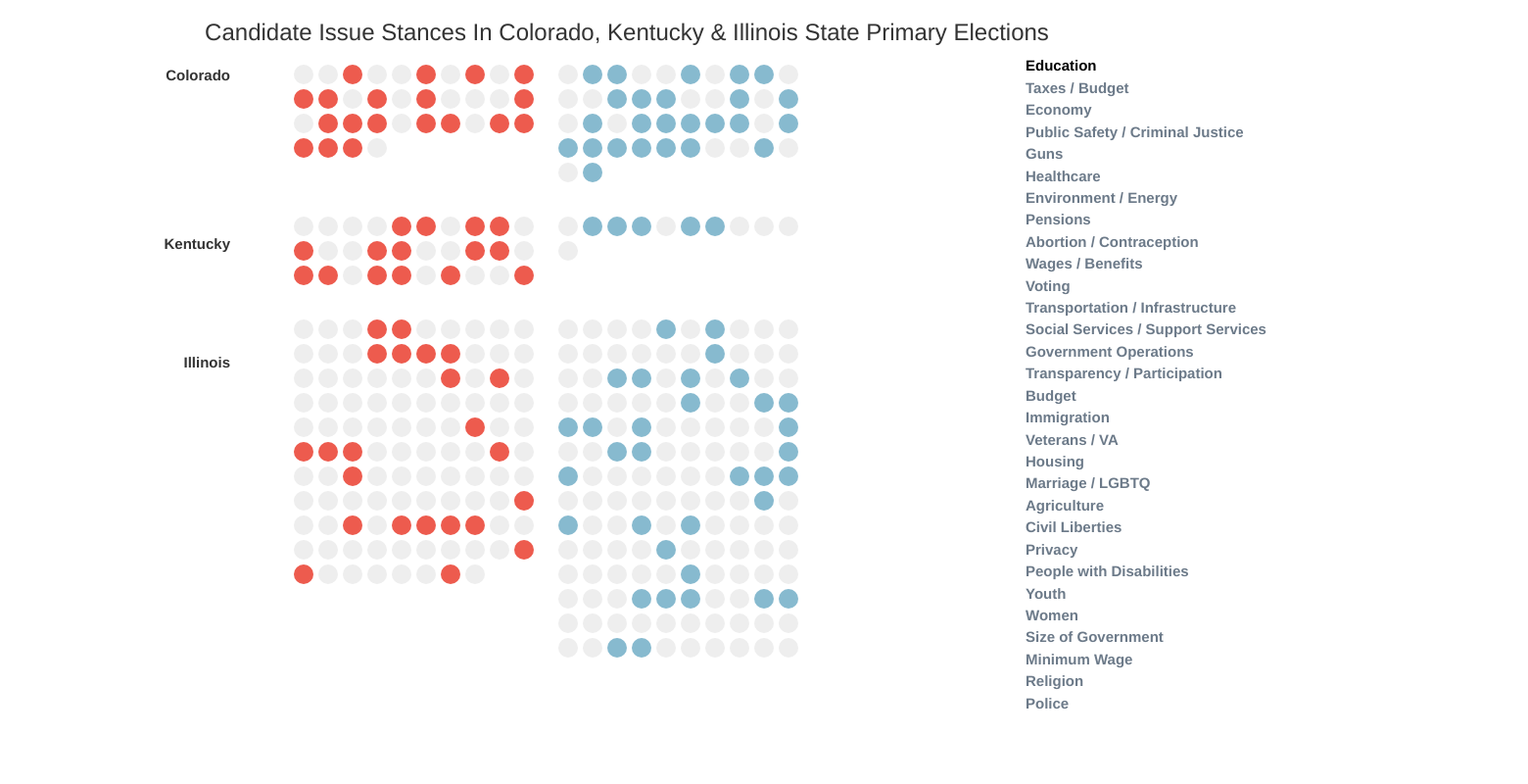
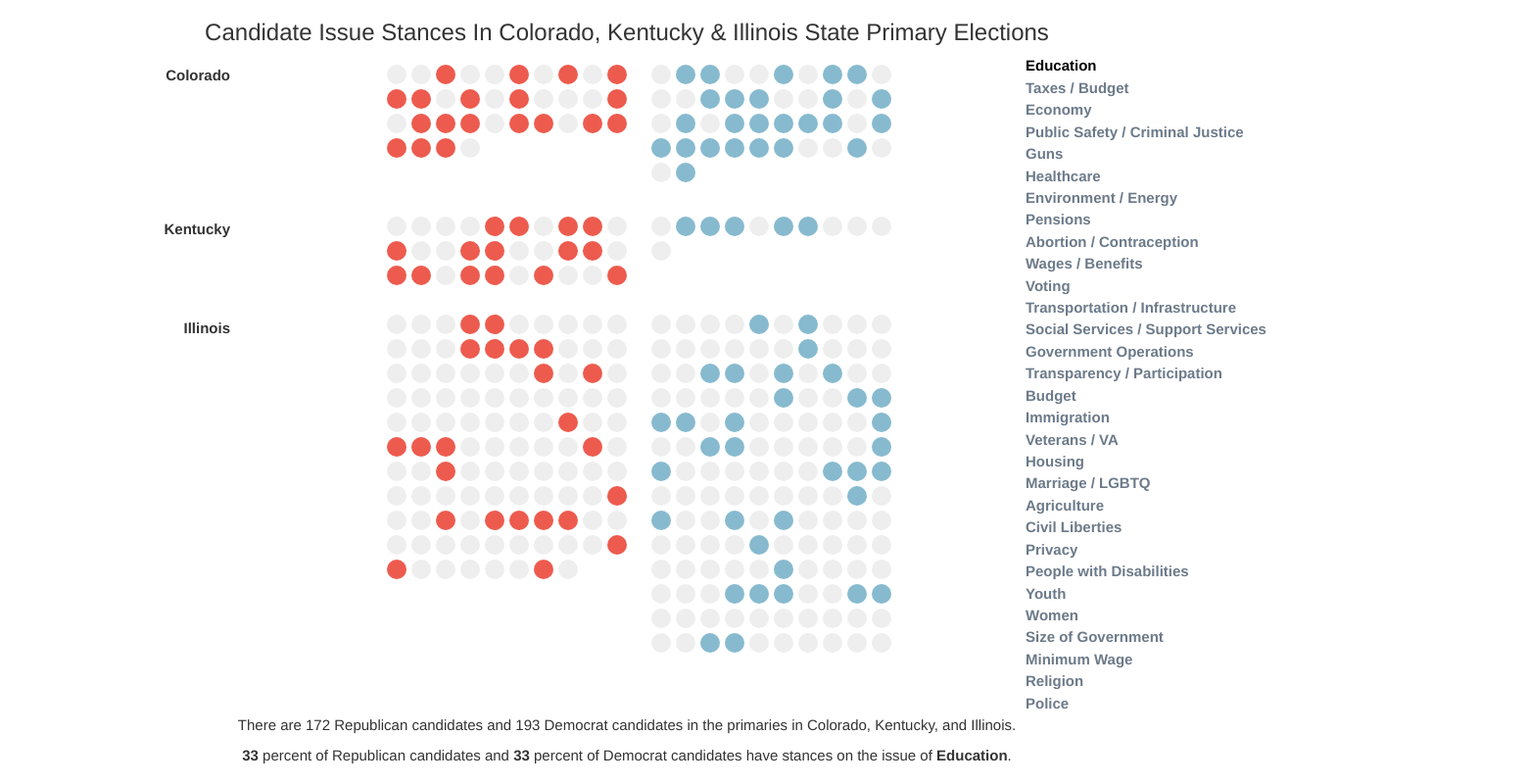
Before and after one commit to lw334/CandidateStances2, a plain HTML site: page index.html in a window 1280 px wide. Both pictures are taken after a click on the element "Education". Shown: the whole page at 98% size, 1560 px wide, since content can reach past the window. Drawn offline with nearby package versions, Linux system fonts and the light colour scheme.

Commit message:
new style

```diff
--- a/index.html
+++ b/index.html
@@ -19,13 +19,29 @@
 			  	<p id="il" class="state-label">Illinois</p>
 			  </div>
 			  <div class="col-md-8">
-			  	<div id="Colorado"></div>
-			  	<div id="Kentucky"></div>
-			  	<div id="Illinois"></div>
+			  	<div id="Colorado" class="state-graph"></div>
+			  	<div id="Kentucky" class="state-graph"></div>
+			  	<div id="Illinois" class="state-graph"></div>
 			  </div>
 			  <div class="col-md-2">
 			  	<div id="issue-list"></div>
 			  </div>
+			</div>
+
+			<div class="row">
+				<div class="col-md-1"></div>
+				<div class="col-md-10">
+					<div class="explain">
+						<p>There are 172 Republican candidates and 193 Democrat
+							candidates in the primaries in Colorado, Kentucky, and Illinois.
+						</p>
+						<p id="exp-issue">
+							<span id="repcent" class="custom"></span> percent of Republican candidates and
+							<span id="demcent" class="custom"></span> percent of Democrat candidates have stances on the issue of <span id="chosenIssue" class="custom"></span>.
+						</p>
+					</div>
+				</div>
+				<div class="col-md-1"></div>
 			</div>
 
 		</div>
--- a/issues.css
+++ b/issues.css
@@ -44,15 +44,18 @@ g:hover {
 
 #co {
   margin-top: 10px;
-  margin-bottom: 150px;
+  margin-bottom: 135px;
 }
 
 #ky {
-  margin-bottom: 100px;
+  margin-bottom: 80px;
 }
 
 #il {
+}
 
+.state-graph {
+  margin-left:95px;
 }
 
 .state-label {
@@ -66,3 +69,13 @@ g:hover {
   font-weight: bold;
   text-align: left;
 }
+
+p {
+  font-size: 15px;
+  text-align: center;
+}
+
+.custom {
+  font-size: 15px;
+  font-weight: bold;
+}
--- a/issues.js
+++ b/issues.js
@@ -6,18 +6,9 @@ let chosenIssue = "ALLISSUE";
 
 $(document).ready(function(){
   $("#exp-issue").hide();
-  $("#rep-opinion").hide();
-  $("#dem-opinion").hide();
   let issues = ['Education', 'Taxes / Budget', 'Economy','Public Safety / Criminal Justice', 'Guns', 'Healthcare', 'Environment / Energy', 'Pensions', 'Abortion / Contraception', 'Wages / Benefits', 'Voting', 'Transportation / Infrastructure', 'Social Services / Support Services', 'Government Operations', 'Transparency / Participation', 'Budget', 'Immigration', 'Veterans / VA', 'Housing', 'Marriage / LGBTQ', 'Agriculture', 'Civil Liberties', 'Privacy', 'People with Disabilities', 'Youth', 'Women', 'Size of Government', 'Minimum Wage', 'Religion', 'Police'];
-
   addIssues(issues);
-  updateGraphText(chosenIssue);
-
-  $("#issue-filter").change(() => {
-    chosenIssue = $("#issue-filter option:selected").val();
-    updateGraphText(chosenIssue);
-  });
-
+  updateGraph(chosenIssue);
 });
 
 function addIssues(issues) {
@@ -31,33 +22,75 @@ function addIssues(issues) {
       $(".issue").removeClass("active");
       $(e.target).addClass("active");
       chosenIssue = e.target.value;
-      updateGraphText(chosenIssue);
+      updateGraph(chosenIssue);
+      updateDetailGraph(chosenIssue);
     });
     $("#issue-list").append(b);
   });
 }
 
-function updateGraphText(chosenIssue) {
+function updateGraph(chosenIssue) {
 
   let states = ["Colorado.csv", "Kentucky.csv", "Illinois.csv"];
   let stateIDs = ["#Colorado", "#Kentucky", "#Illinois"];
-  let stateHeights = [150,100,400];
+  let stateHeights = [150,95,375];
 
   for (let i = 0; i < 3; i++) {
     let state = states[i];
     let stateID = stateIDs[i];
     let stateHeight = stateHeights[i];
-    // console.log(stateHeight);
     d3.csv(state,function (csv) {
       let dataset = csv;
       $(stateID).empty();
-      console.log(stateID);
-      console.log(stateHeight);
       draw_scatter_plot(dataset, chosenIssue, stateID, stateHeight);
     });
   }
+}
+
+function updateDetailGraph(chosenIssue) {
+  let repnumstate = 172;
+  let demnumstate = 193;
+  let repnumissue = 0;
+  let demnumissue = 0;
+
+  d3.csv("joined_stances.csv", function (csv) {
+    let dataset = csv;
+    let candidates = d3.nest()
+        .key((d)=>{return d.candidateID;})
+        .entries(dataset);
+    candidates.forEach((candidate)=>{
+      let candidate_party = candidate.values[0]["Party"];
+      let issueList = []
+      let uniqueIssue = []
+      candidate.values.forEach((issue) => {
+        issueList.push(issue["Issue Tag 1"]);
+        uniqueIssue = issueList.filter(function(elem, pos) {return issueList.indexOf(elem) == pos;});
+      });
+      if (uniqueIssue.includes(chosenIssue)) {
+        if ( candidate_party == "Republican" ) {
+          repnumissue += 1;
+        } else if (candidate_party == "Democrat") {
+          demnumissue += 1;
+        }
+      }
+    });
+
+    let repcent = toPercent(repnumissue/repnumstate);
+    let demcent = toPercent(demnumissue/demnumstate);
+    $("#demcent").text(demcent);
+    $("#repcent").text(repcent);
+    $("#chosenIssue").text(chosenIssue);
+    $("#exp-issue").show();
+  });
+
 
 }
+
+
+function toPercent(num){
+  return (Math.abs(num)*100).toPrecision(2);
+}
+
 
 function shuffle(array) {
   let currentIndex = array.length, temporaryValue, randomIndex;
@@ -228,7 +261,7 @@ function draw_scatter_plot(dataset, filterIssue, stateID, stateHeight) {
       let issues = d.values;
       let candidateIssues = " ";
       let sourceurl = ""
-      $("#candidateName").text(candidate["First Name"] + " " + candidate["Last Name"]);
+      $("#candidateName").text(candidate["First Name"] + " " + candidate["Last Name"] + " - " + candidate["Office"]);
       if (hasIssue(issues, filterIssue)) {
         issues.forEach((issue) => {
           if (issue["Issue Tag 1"] == filterIssue) {
```
Lines whose indentation alone changed are shown as unchanged.
